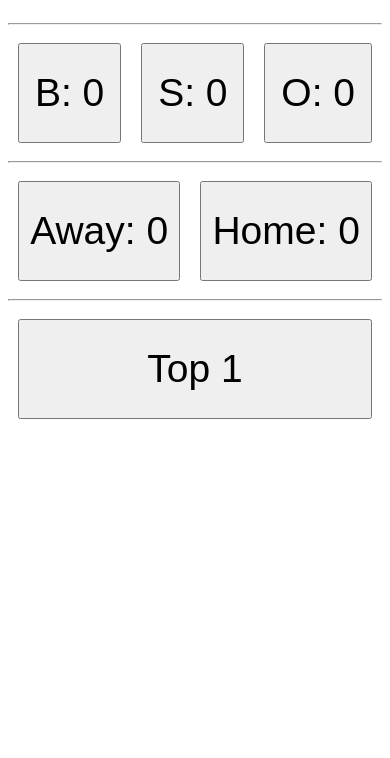
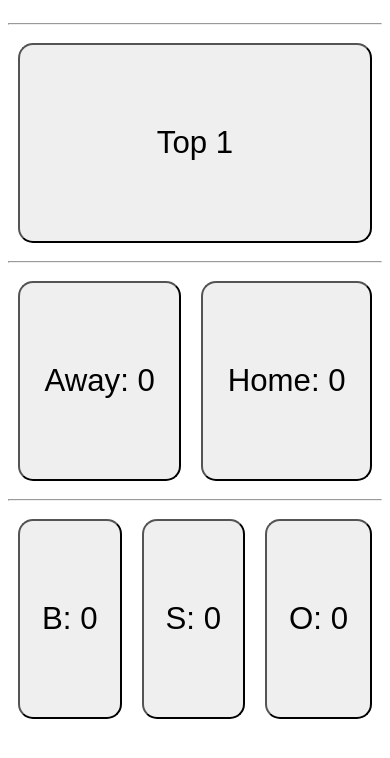
Before and after one commit to dinitrogen/baseball-scorecard, a plain HTML site: page index.html in a window 390 px wide. Shown: the part 74-832 px from the top of the page. Drawn offline with Linux system fonts and the light colour scheme.

Commit message:
Improved layout for mobile.

```diff
--- a/index.html
+++ b/index.html
@@ -11,15 +11,18 @@
 
 <hr>
 
+<div id="body">
+
     <div class="container">
 
-    <button id="ballCounter" class="counterButton">B: 0</button>
-    <button id="strikeCounter" class="counterButton">S: 0</button>
-    <button id="outCounter" class="counterButton">O: 0</button>
+        <button id="inningCounter" class="counterButton">Top 1</button>
 
     </div>
+
     <hr>
+
     <div class="container">
+
         <button id="runCounterAway" class="counterButton">Away: 0</button>
         <button id="runCounterHome" class="counterButton">Home: 0</button>
 
@@ -28,9 +31,14 @@
     <hr>
 
     <div class="container">
-    <button id="inningCounter" class="counterButton">Top 1</button>
+
+        <button id="ballCounter" class="counterButton">B: 0</button>
+        <button id="strikeCounter" class="counterButton">S: 0</button>
+        <button id="outCounter" class="counterButton">O: 0</button>
+
     </div>
 
+</div>
 
 
 <script src="script.js"></script>
--- a/styles/style.css
+++ b/styles/style.css
@@ -2,6 +2,11 @@ h1 {
     color: blue;
     text-align: center;
     font-size: 10vw;
+}
+
+
+#body {
+    height: 100%;
 }
 
 .container {
@@ -10,9 +15,10 @@ h1 {
 
 .counterButton {
     flex: auto;
-    height: 100px;
+    height: 200px;
     margin: 10px;
-    font-size: 10vw;
+    font-size: 8vw;
     color: black;
+    border-radius: 15px;
 
 }
```
Lines whose indentation alone changed are shown as unchanged.
